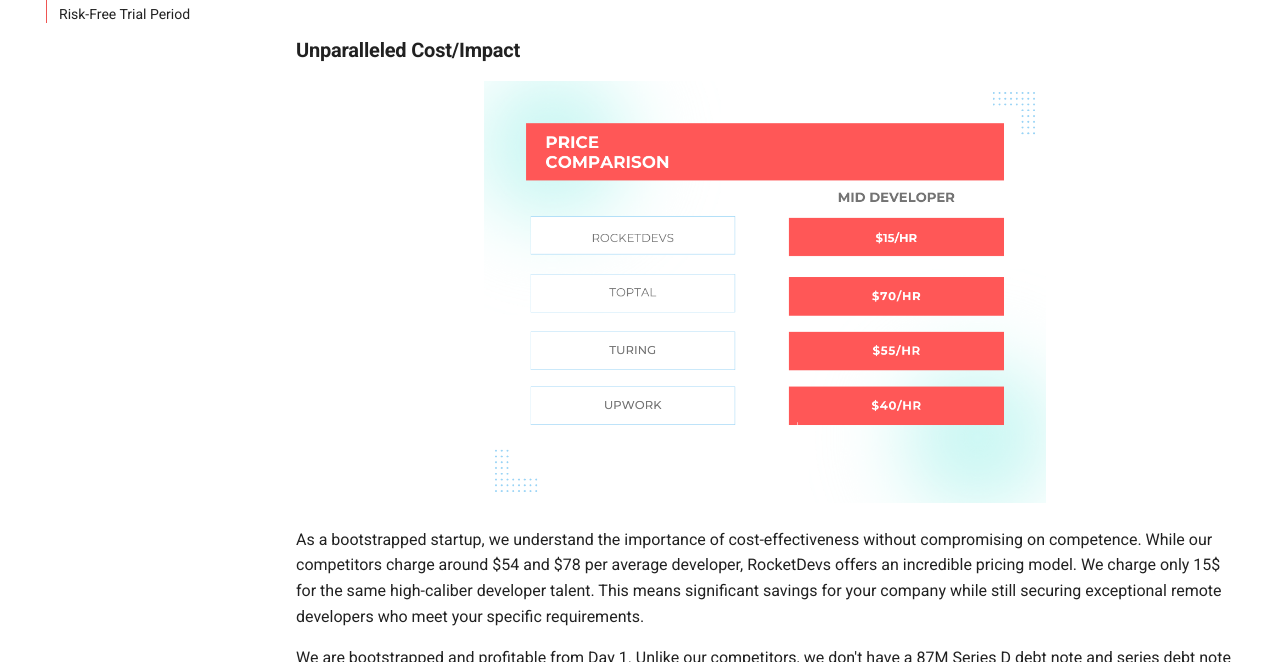
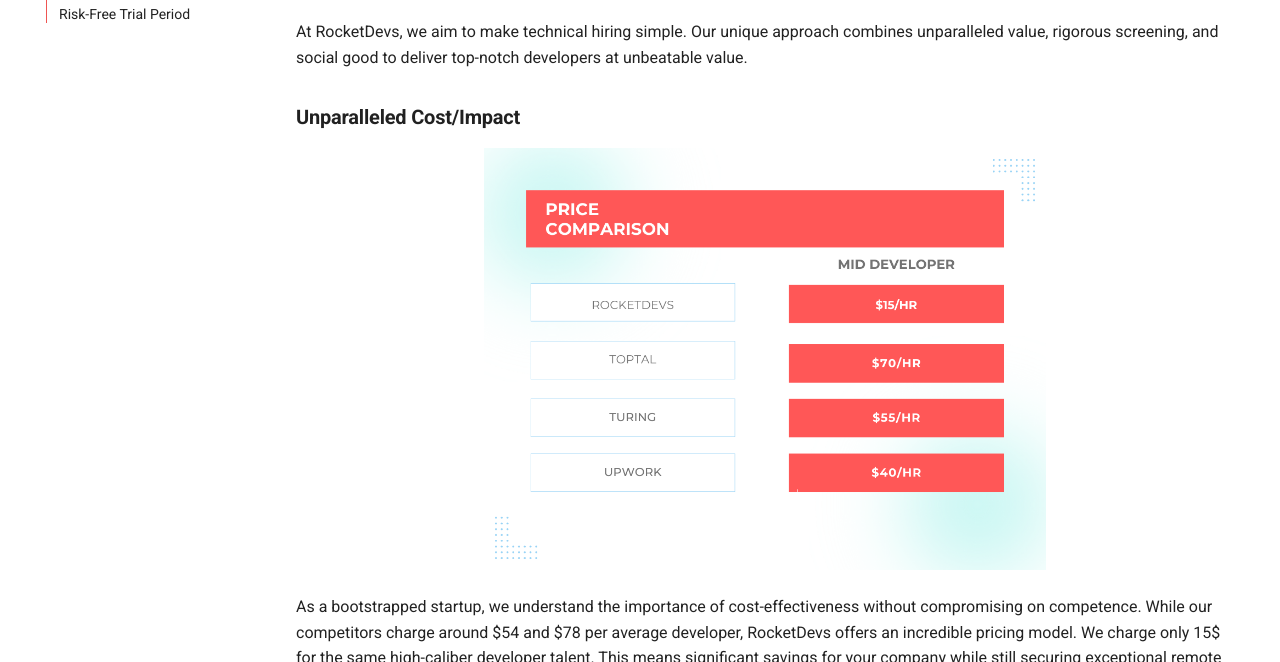
Before and after one commit to TheLastSultan/RocketDevsDocs, an MkDocs documentation site: the page built from docs/index.md, in a window 1280 px wide and 900 px high, scrolled down 309 px, cut to the strip 238-900 px from the top of the window. Built offline with MkDocs 1.6.1 and Material for MkDocs 9.7.7, drawn with Linux system fonts in a browser that asks for light colours.

Commit message:
feat: add text back in

```diff
--- a/docs/index.md
+++ b/docs/index.md
@@ -3,6 +3,8 @@
 <div align="center">
 <iframe width="560" height="315" src="https://www.youtube.com/embed/4nUcmkj0yfQ?si=9XNd9B9EZSoZFBg_" title="YouTube video player" frameborder="0" allow="accelerometer; autoplay; clipboard-write; encrypted-media; gyroscope; picture-in-picture; web-share" allowfullscreen></iframe>
 </div>
+
+At RocketDevs, we aim to make technical hiring simple. Our unique approach combines unparalleled value, rigorous screening, and social good to deliver top-notch developers at unbeatable value.
 
 ### **Unparalleled Cost/Impact**
 
```
